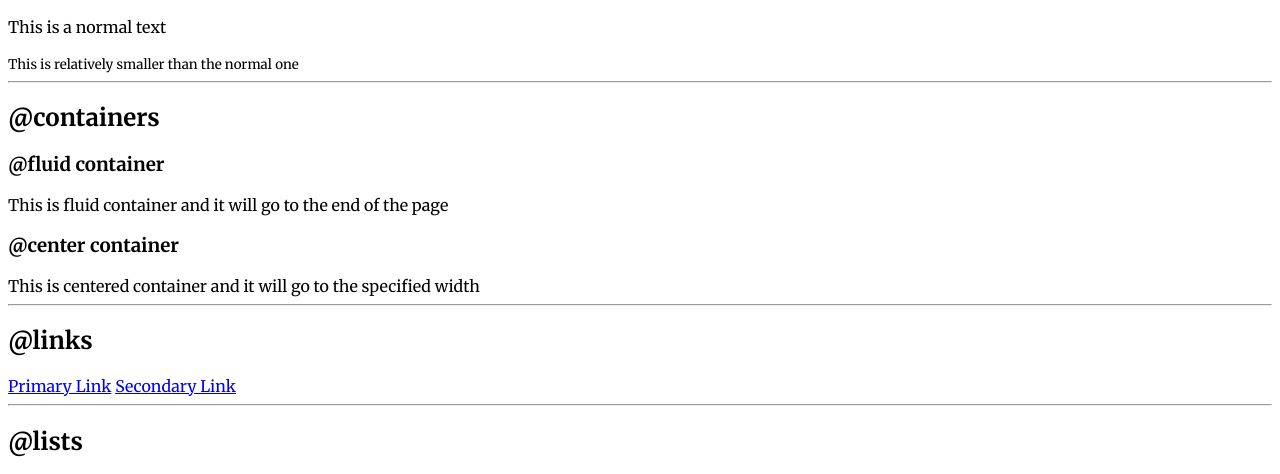
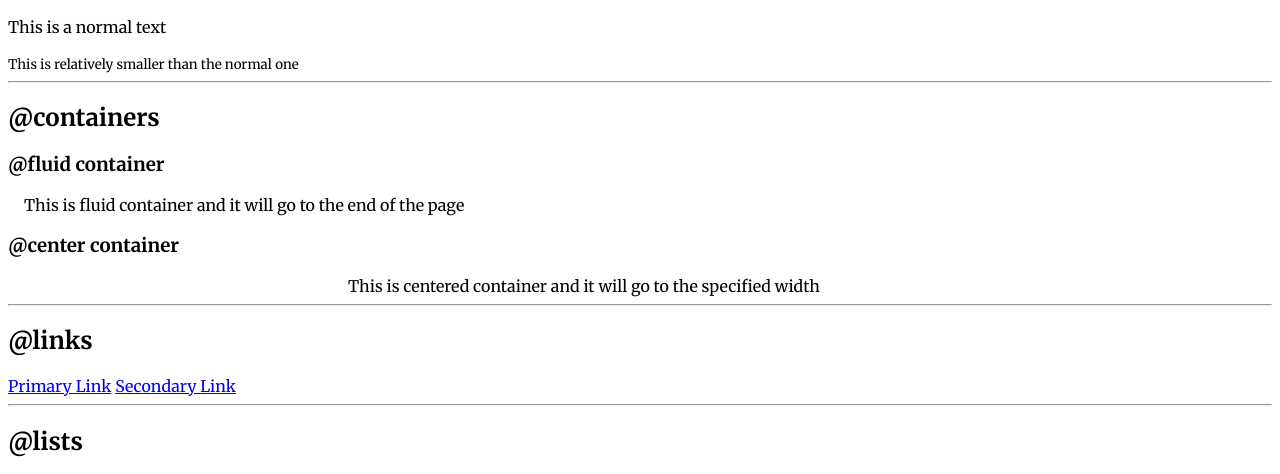
Before and after one commit to Aashir-tech/Learning-HTML-CSS, a plain HTML site: page index.html in a window 1280 px wide. Shown: the part 325-799 px from the top of the page. Drawn offline with Linux system fonts and the light colour scheme.

Commit message:
container

```diff
--- a/index.html
+++ b/index.html
@@ -32,10 +32,10 @@
     <h2>@containers</h2>
 
     <h3>@fluid container</h3>
-    <div>This is fluid container and it will go to the end of the page</div>
+    <div class = "container">This is fluid container and it will go to the end of the page</div>
 
     <h3>@center container</h3>
-    <div>This is centered container and it will go to the specified width</div>
+    <div class = "container center-container">This is centered container and it will go to the specified width</div>
 
     <hr>
 
--- a/styles.css
+++ b/styles.css
@@ -4,3 +4,13 @@ body {
     font-family: 'Merriweather',
         serif;
 }
+
+.container {
+    padding-left: 1rem;
+    padding-right: 1 rem;
+}
+
+.center-container {
+    max-width : 600px;
+    margin: auto;
+}
```
